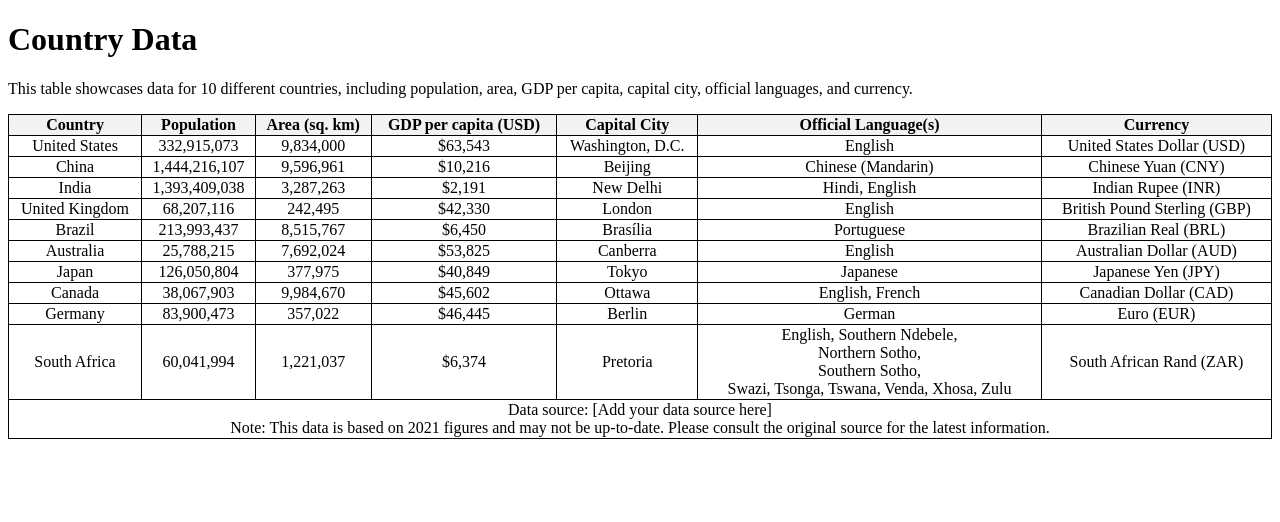
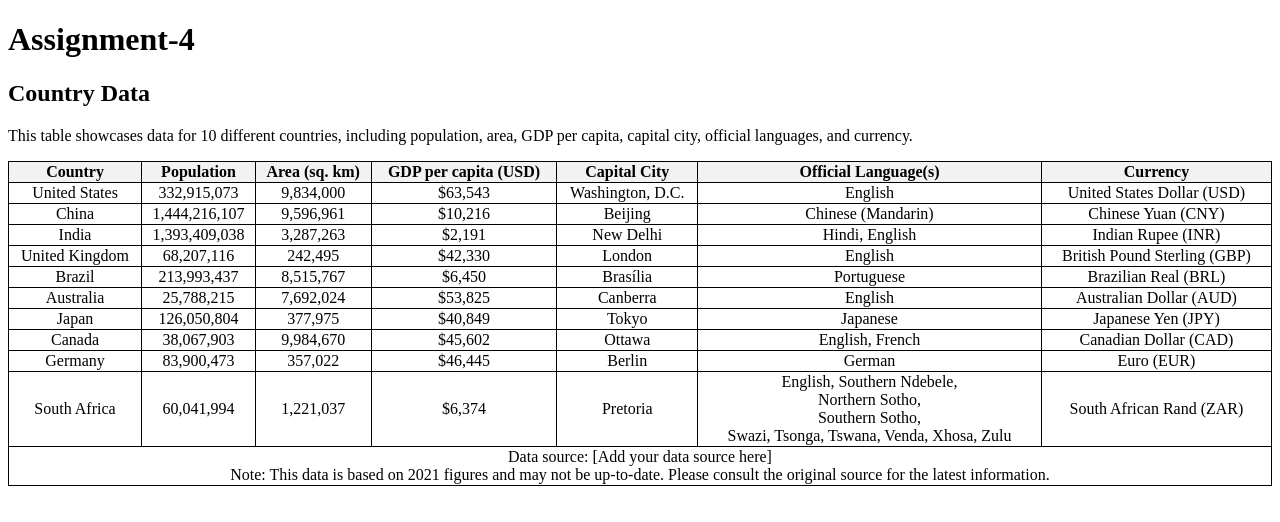
Before and after one commit to turantech/html, a plain HTML site: page assignments/assignment-4/index.html in a window 1280 px wide. Drawn offline with Linux system fonts and the light colour scheme.

Commit message:
Change titles for assignments

```diff
--- a/assignments/assignment-4/index.html
+++ b/assignments/assignment-4/index.html
@@ -3,9 +3,7 @@
     <head>
         <meta charset="UTF-8" />
         <meta name="viewport" content="width=device-width, initial-scale=1.0" />
-        <title>
-            Discovering the World with HTML Tables: A Country Data Projects
-        </title>
+        <title>Assignment-4</title>
         <style>
             table {
                 border-collapse: collapse;
@@ -23,7 +21,8 @@
         </style>
     </head>
     <body>
-        <h1>Country Data</h1>
+        <h1>Assignment-4</h1>
+        <h2>Country Data</h2>
         <p>
             This table showcases data for 10 different countries, including
             population, area, GDP per capita, capital city, official languages,
```
Also changed, not shown: assignments/assignment-1/index.html (+3 -2 lines), assignments/assignment-2/index.html (+2 -1 lines), assignments/assignment-3/index.html (+1 -1 lines).
